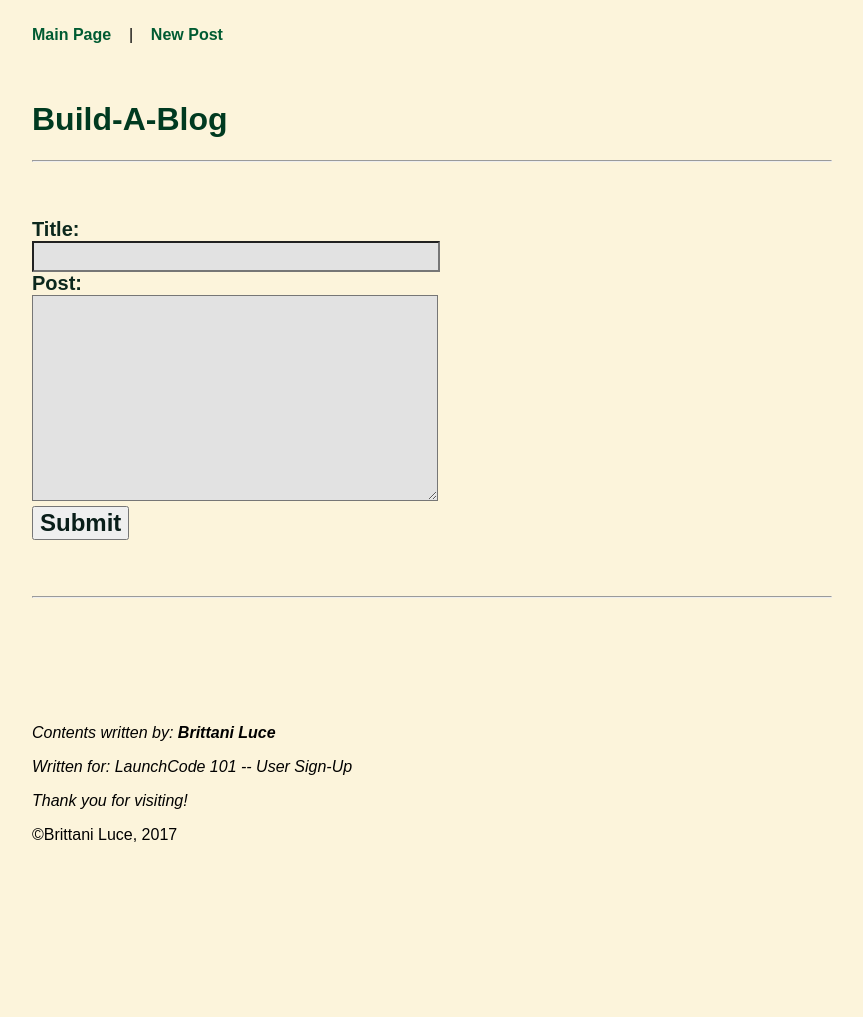
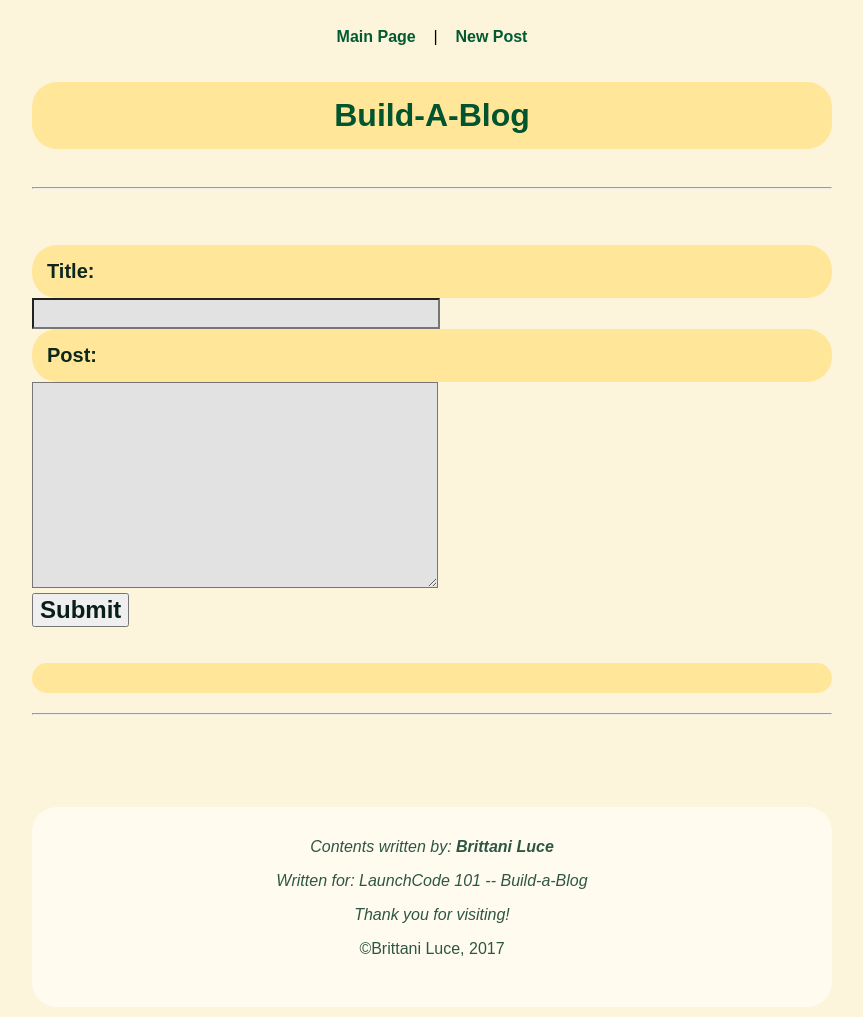
Before and after one commit to Carowyn/build-a-blog, a Python web app: template templates/newpost.html in a window 1280 px wide. Shown: the whole page, without its empty margins (208-1071 px from the left). Before the commit the page ends 842 px from the top, so only its background shows below. Run offline with Jinja, Linux system fonts and the light colour scheme; the template is opened without the code that fills it, so the values that code supplies are empty.

Commit message:
fixed the styles

```diff
--- a/templates/base.html
+++ b/templates/base.html
@@ -1,13 +1,16 @@
 <!DOCTYPE html>
 
 <html>
+
     <head>
         <title>Build-A-Blog</title>
+
     </head>
 
     <style type="text/css">
+
     body {
-      font-family: fantasy;
+        font-family: "sansita", cursive;
         font-family: sans-serif;
         width: 800px;
         margin: auto;
@@ -17,6 +20,10 @@
 
     div {
         color: #0c281d;
+        background: #ffe699;
+        padding: 15px;
+        margin: auto;
+        border-radius: 25px;
     }
 
     a {
@@ -25,8 +32,19 @@
         text-decoration: none;
     }
 
+    a:hover {
+        color: #009b54;
+    }
+
     h1 {
-      color: #003a20;
+        color: #00542e;
+        background: #ffe699;
+        padding: 15px;
+        margin: auto;
+        border-radius: 25px;
+        text-align: center;
+        font-size: 2em;
+        font-weight: bolder;
     }
 
     .error {
@@ -83,22 +101,60 @@
         font-weight: bold;
     }
 
+    #navigate {
+        margin: auto;
+        text-align: center;
+    }
+
+    #prev_next {
+        margin: auto;
+        text-align: center;
+    }
+
+    footer {
+      text-align: center;
+      color: #2d5644;
+      background: #fffbef;
+      padding: 15px;
+      margin: auto;
+      border-radius: 25px;
+    }
+
+
     </style>
 
     <body>
+
+        <br>
         <p id="navigate"><a href="/blog">Main Page</a> &nbsp;&nbsp;&nbsp;|&nbsp;&nbsp;&nbsp; <a href="/newpost">New Post</a>
-
         <br>
         <br>
         <br>
-
         <h1>Build-A-Blog</h1>
-
+        <br>
         <hr>
 
         {% block content %}
+
         {% endblock %}
 
+    </body>
 
+    <footer>
+
+    <address>
+
+        <p>Contents written by: <span id='myname'><b>Brittani Luce</b></span></p>
+        <p>Written for: LaunchCode 101 -- Build-a-Blog
+        <p>Thank you for visiting!</p>
+
+    </address>
+
+        <p id='copy'>&#169;Brittani Luce, 2017
+        <br>
+        <br>
+        </p>
+
+    </footer>
 
 </html>
--- a/templates/newpost.html
+++ b/templates/newpost.html
@@ -20,30 +20,15 @@
 
     <br>
     <br>
+
     <div class="error">{{error}}</div>
+
     <hr>
 
     <br>
     <br>
 
-
-
     <br>
     <br>
 
-</body>
-
-<footer>
-
-<address>
-    <p><br>Contents written by: <span id='myname'><b>Brittani Luce</b></span></p>
-    <p>Written for: LaunchCode 101 -- User Sign-Up
-    <p>Thank you for visiting!</p>
-</address>
-
-    <p id='copy'>&#169;Brittani Luce, 2017
-    <br><br></p>
-
-</footer>
-
 {% endblock %}
--- a/templates/single.html
+++ b/templates/single.html
@@ -7,12 +7,15 @@
 
         <div class="post">
             <div class="post-title">{{single_post.title}}</div>
+
             <br>
+
             <div class="post-body">{{single_post.post_text}}</div>
         </div>
 
     <br>
     <br>
+
     <hr>
 
 {% endblock %}
```
Also changed, not shown: templates/front.html (+10 -22 lines). Lines whose indentation alone changed are shown as unchanged.
